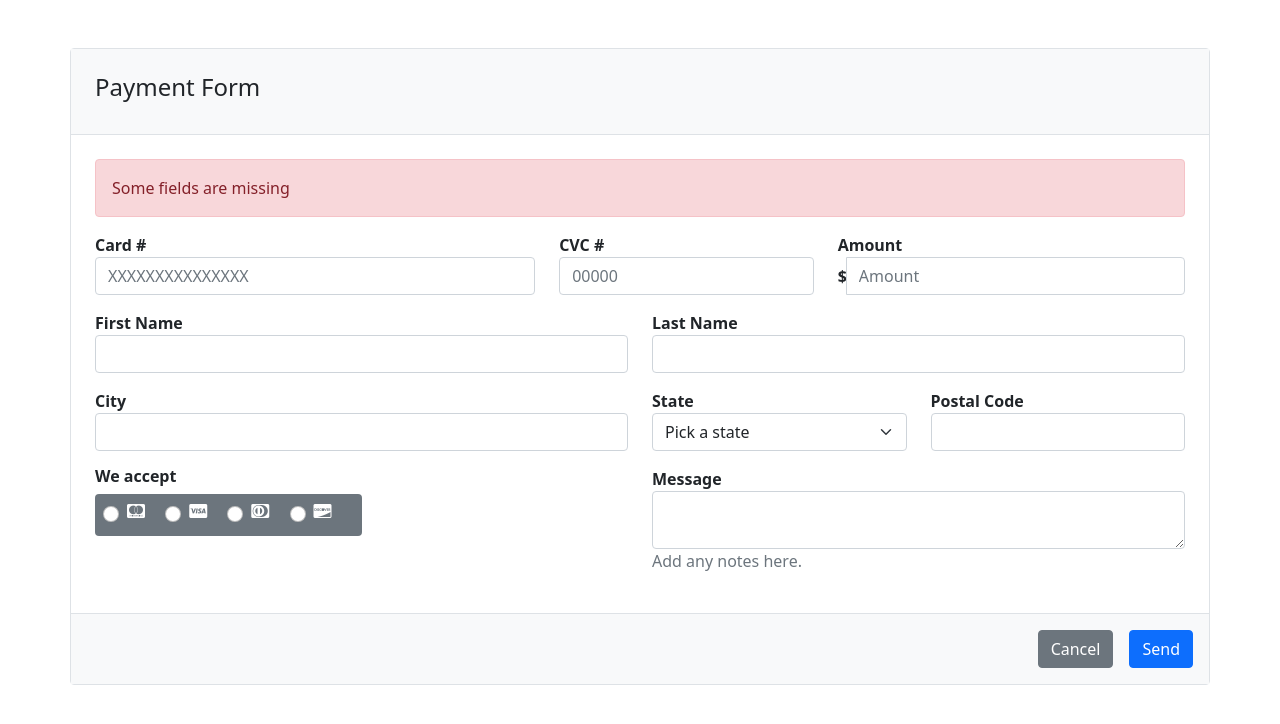
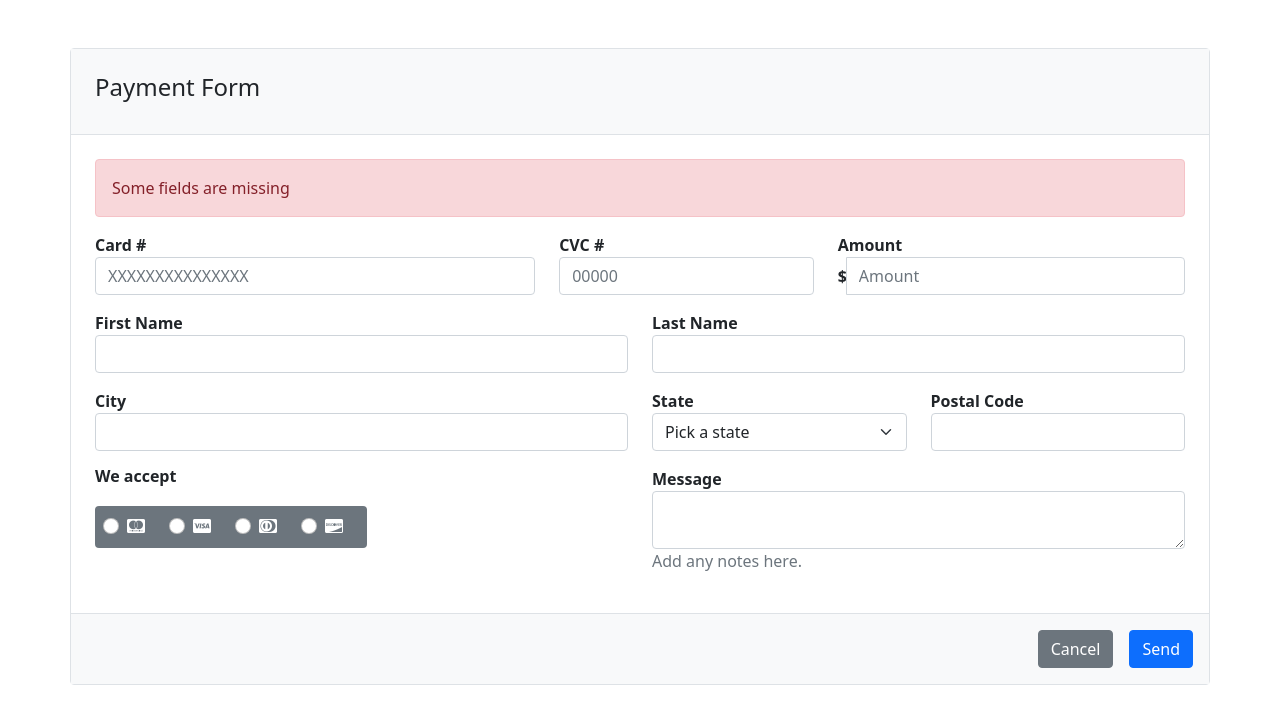
Before and after one commit to 4GeeksAcademy/Alisoneoz-HTML5-form-latam-p-46, a plain HTML site: page index.html in a window 1280 px wide. Drawn offline with nearby package versions, Linux system fonts and the light colour scheme.

Commit message:
fix 'we accept' section width

```diff
--- a/index.html
+++ b/index.html
@@ -94,12 +94,10 @@
                     </div>
 
                     <!-- additional details -->
-
                     <div class="row mt-3">
-                        <div class="col-6">
-                            <h6 class="fw-bold ">We accept</label>
-
-                                <div class="container mx-0 mt-2 p-2 bg-secondary rounded col-6 text-white">
+                        <div class="col-6 d-flex flex-column gap-1 align-items-start">
+                            <h6 class="fw-bold ">We accept</h6>
+                            <div class="d-flex gap-2 mx-0 mt-2 p-2 bg-secondary rounded text-white">
                                 <div class="form-check form-check-inline">
                                     <input class="form-check-input" type="radio" name="card-type" id="mastercard"
                                         value="mastercard">
@@ -108,7 +106,8 @@
                                     </label>
                                 </div>
                                 <div class="form-check form-check-inline">
-                                        <input class="form-check-input" type="radio" name="card-type" id="visa" value="visa">
+                                    <input class="form-check-input" type="radio" name="card-type" id="visa"
+                                        value="visa">
                                     <label class="form-check-label" for="card-type">
                                         <i class="fa-brands fa-cc-visa"></i>
                                     </label>
@@ -123,8 +122,8 @@
                                 </div>
 
                                 <div class="form-check form-check-inline">
-                                        <input class="form-check-input" type="radio" name="card-type"
-                                            id="american-express" value="american-express">
+                                    <input class="form-check-input" type="radio" name="card-type" id="american-express"
+                                        value="american-express">
                                     <label class="form-check-label" for="card-type">
                                         <i class="fa-brands fa-cc-discover"></i>
                                     </label>
```
Lines whose indentation alone changed are shown as unchanged.
